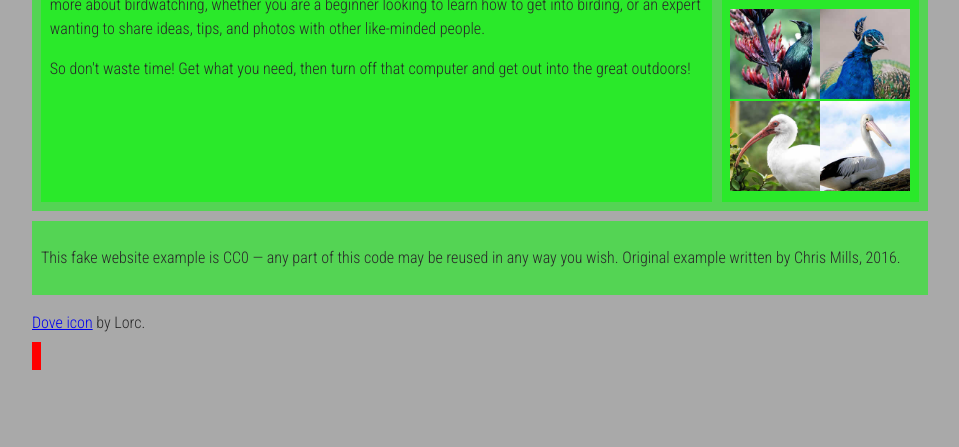
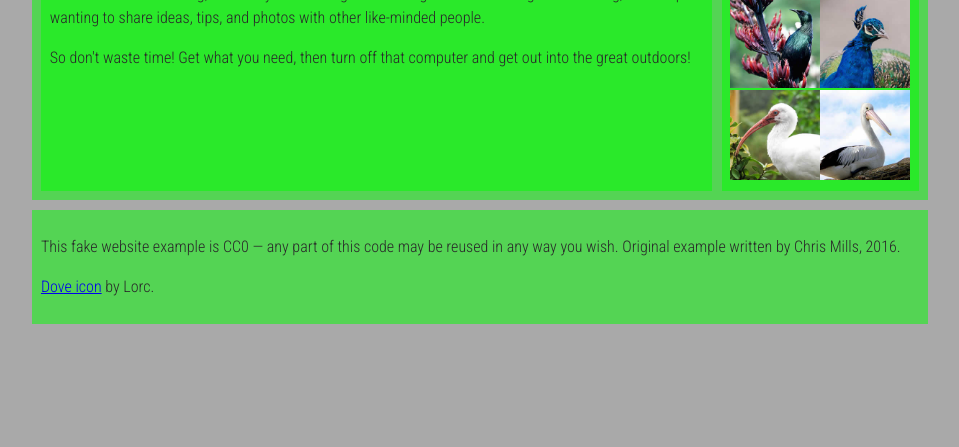
Before and after one commit to OmariHenry/INFT06-09, a plain HTML site: page INFT06-09/assignment1/part2/assets/index.html in a window 1280 px wide. Shown: the part 353-800 px from the top of the page, without its empty margins (160-1119 px from the left). Drawn offline with Linux system fonts and the light colour scheme.

Commit message:
Added Footer

```diff
--- a/INFT06-09/assignment1/part2/assets/index.html
+++ b/INFT06-09/assignment1/part2/assets/index.html
@@ -12,7 +12,7 @@
   </head>
 
   <body>
-    <envelope>
+
       <header>
       <h1>Birdwatching</h1>
       <img src="dove.png" alt="a simple dove logo">
@@ -48,10 +48,12 @@
 
 
   </main>
+
       <footer>
       <p>This fake website example is CC0 — any part of this code may be reused in any way you wish. Original example written by Chris Mills, 2016.</p>
-      </footer>
+
       <p><a href="http://game-icons.net/lorc/originals/dove.html">Dove icon</a> by Lorc.</p>
+    </footer>
 
   </body>
 </html>
```
